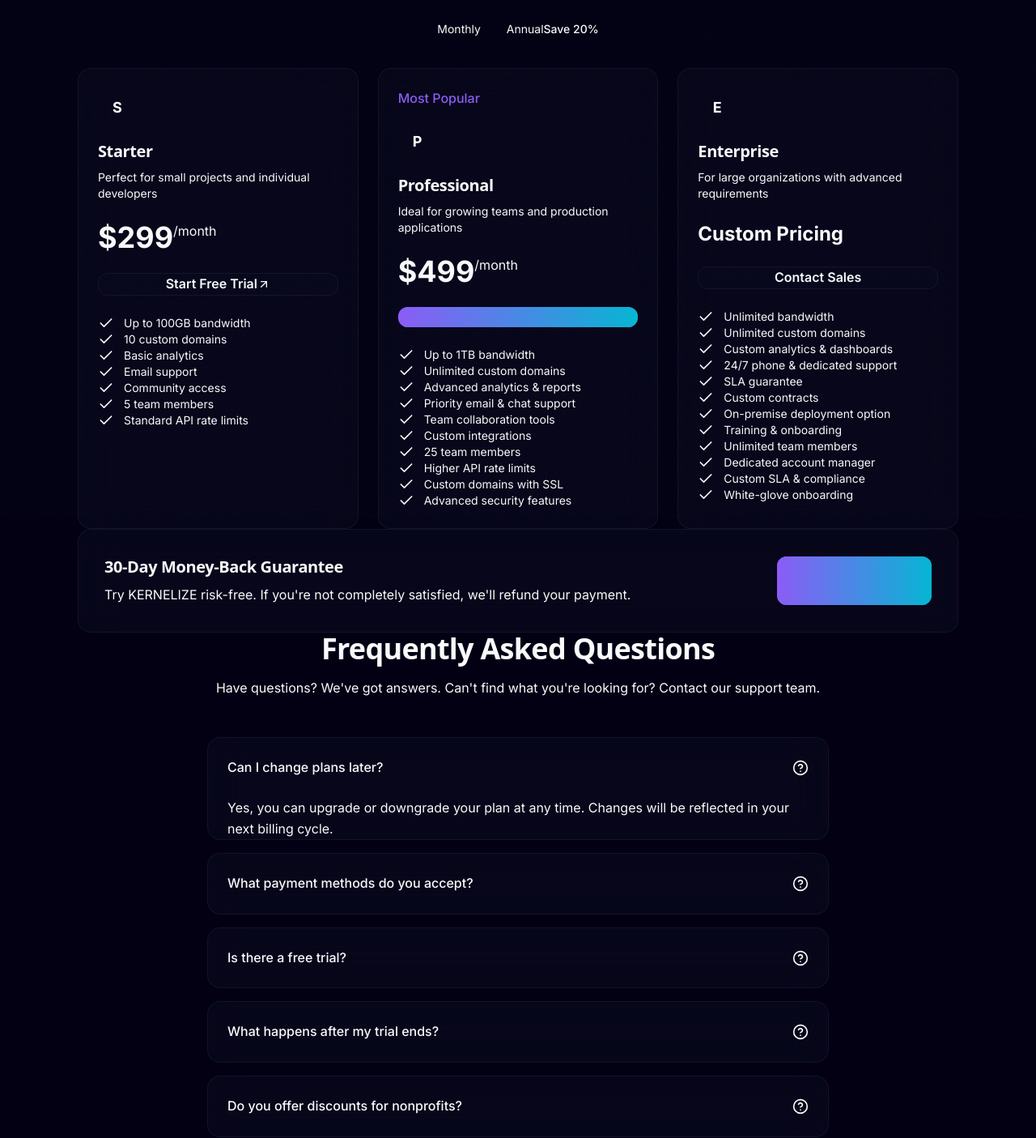
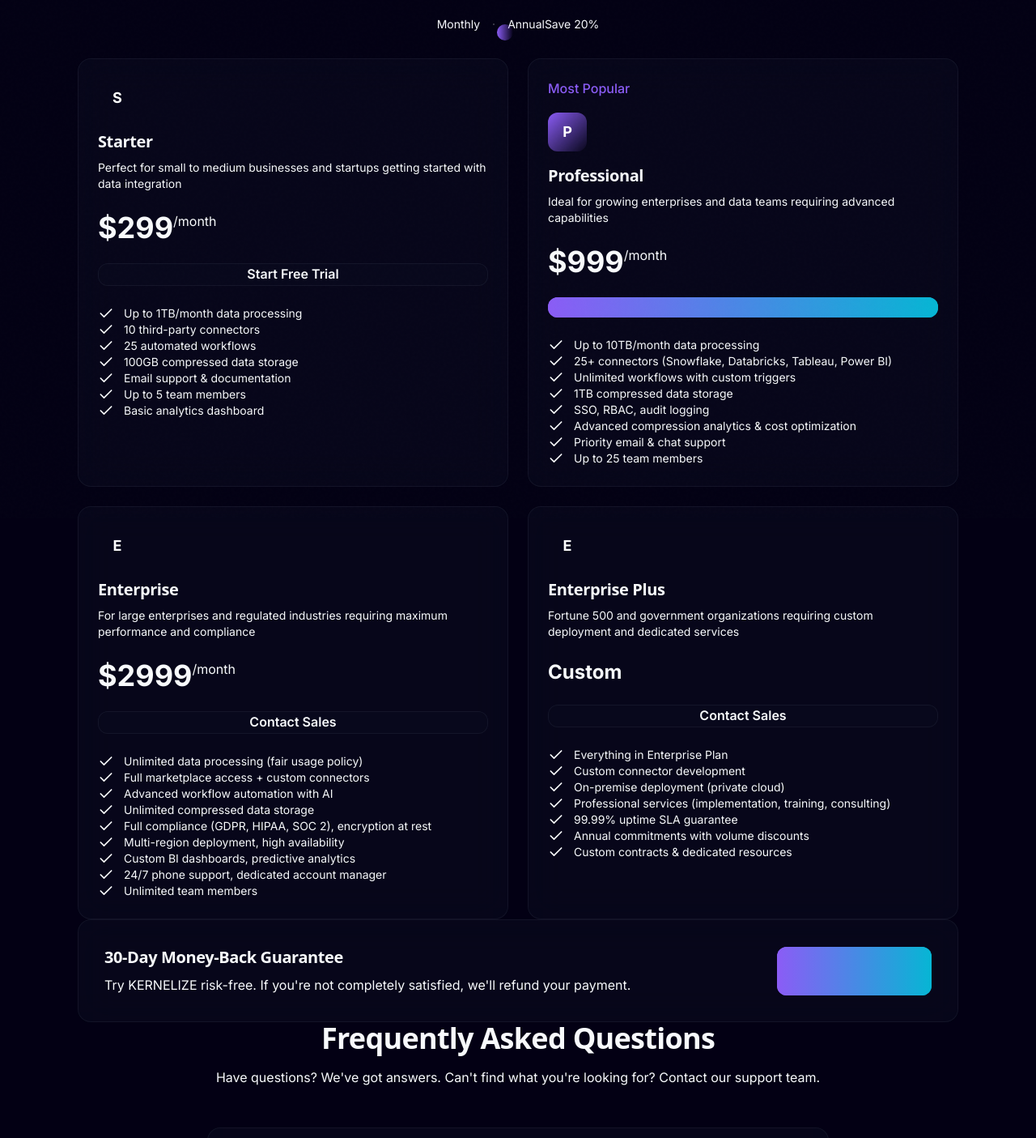
Before and after one commit to jitenkr2030/kernelize-platform, a Next.js app in the folder landing-page/: page /pricing in a window 1280 px wide. Shown: the part 160-1565 px from the top of the page at 81% size. Built offline with nearby package versions, Linux system fonts and the light colour scheme.

Commit message:
fix: update pricing page and make auth forms compact

```diff
--- a/landing-page/app/pricing/page.tsx
+++ b/landing-page/app/pricing/page.tsx
@@ -17,7 +17,7 @@
 
 import { useState } from 'react'
 import { motion } from 'framer-motion'
-import { Check, HelpCircle, ArrowUpRight } from 'lucide-react'
+import { Check, HelpCircle } from 'lucide-react'
 import { Card } from '@/components/ui/Card'
 import { Button } from '@/components/ui/Button'
 import Link from 'next/link'
@@ -26,58 +26,70 @@ const pricingPlans = [
   {
     name: 'Starter',
     price: 299,
-    description: 'Perfect for small projects and individual developers',
-    gradient: 'from-slate-500 to-slate-600',
+    description: 'Perfect for small to medium businesses and startups getting started with data integration',
+    gradient: 'from-emerald-500 to-teal-600',
     features: [
-      'Up to 100GB bandwidth',
-      '10 custom domains',
-      'Basic analytics',
-      'Email support',
-      'Community access',
-      '5 team members',
-      'Standard API rate limits',
+      'Up to 1TB/month data processing',
+      '10 third-party connectors',
+      '25 automated workflows',
+      '100GB compressed data storage',
+      'Email support & documentation',
+      'Up to 5 team members',
+      'Basic analytics dashboard',
     ],
     cta: 'Start Free Trial',
     popular: false,
   },
   {
     name: 'Professional',
-    price: 499,
-    description: 'Ideal for growing teams and production applications',
-    gradient: 'from-blue-500 to-indigo-600',
+    price: 999,
+    description: 'Ideal for growing enterprises and data teams requiring advanced capabilities',
+    gradient: 'from-primary to-purple-500',
     features: [
-      'Up to 1TB bandwidth',
-      'Unlimited custom domains',
-      'Advanced analytics & reports',
+      'Up to 10TB/month data processing',
+      '25+ connectors (Snowflake, Databricks, Tableau, Power BI)',
+      'Unlimited workflows with custom triggers',
+      '1TB compressed data storage',
+      'SSO, RBAC, audit logging',
+      'Advanced compression analytics & cost optimization',
       'Priority email & chat support',
-      'Team collaboration tools',
-      'Custom integrations',
-      '25 team members',
-      'Higher API rate limits',
-      'Custom domains with SSL',
-      'Advanced security features',
+      'Up to 25 team members',
     ],
-    cta: 'Get Started',
+    cta: 'Start Free Trial',
     popular: true,
   },
   {
     name: 'Enterprise',
+    price: 2999,
+    description: 'For large enterprises and regulated industries requiring maximum performance and compliance',
+    gradient: 'from-amber-500 to-orange-500',
+    features: [
+      'Unlimited data processing (fair usage policy)',
+      'Full marketplace access + custom connectors',
+      'Advanced workflow automation with AI',
+      'Unlimited compressed data storage',
+      'Full compliance (GDPR, HIPAA, SOC 2), encryption at rest',
+      'Multi-region deployment, high availability',
+      'Custom BI dashboards, predictive analytics',
+      '24/7 phone support, dedicated account manager',
+      'Unlimited team members',
+    ],
+    cta: 'Contact Sales',
+    popular: false,
+  },
+  {
+    name: 'Enterprise Plus',
     price: null,
-    description: 'For large organizations with advanced requirements',
-    gradient: 'from-purple-500 to-violet-600',
+    description: 'Fortune 500 and government organizations requiring custom deployment and dedicated services',
+    gradient: 'from-red-500 to-rose-600',
     features: [
-      'Unlimited bandwidth',
-      'Unlimited custom domains',
-      'Custom analytics & dashboards',
-      '24/7 phone & dedicated support',
-      'SLA guarantee',
-      'Custom contracts',
-      'On-premise deployment option',
-      'Training & onboarding',
-      'Unlimited team members',
-      'Dedicated account manager',
-      'Custom SLA & compliance',
-      'White-glove onboarding',
+      'Everything in Enterprise Plan',
+      'Custom connector development',
+      'On-premise deployment (private cloud)',
+      'Professional services (implementation, training, consulting)',
+      '99.99% uptime SLA guarantee',
+      'Annual commitments with volume discounts',
+      'Custom contracts & dedicated resources',
     ],
     cta: 'Contact Sales',
     popular: false,
@@ -86,28 +98,28 @@ const pricingPlans = [
 
 const faqs = [
   {
-    question: 'Can I change plans later?',
-    answer: 'Yes, you can upgrade or downgrade your plan at any time. Changes will be reflected in your next billing cycle.',
+    question: 'What payment methods do you accept?',
+    answer: 'We accept all major credit cards (Visa, MasterCard, American Express), PayPal, and wire transfers for Enterprise plans. Annual contracts can be paid via invoice with net-30 terms.',
   },
   {
-    question: 'What payment methods do you accept?',
-    answer: 'We accept all major credit cards (Visa, MasterCard, American Express), PayPal, and wire transfers for annual Enterprise plans.',
+    question: 'Is there a free trial available?',
+    answer: 'Yes! All paid plans come with a comprehensive 30-day free trial with full access to all features. No credit card required to start. Experience the full power of KERNELIZE before committing.',
   },
   {
-    question: 'Is there a free trial?',
-    answer: 'Yes! All paid plans come with a 30-day free trial. No credit card required to start.',
+    question: 'What happens when I exceed my plan limits?',
+    answer: 'We provide overage protection with flexible scaling. For usage beyond plan limits, you can upgrade your plan at any time or utilize our usage-based pricing model: $0.05/GB for data compression, $0.02/GB for transformations, and $0.10/GB-month for additional storage.',
   },
   {
-    question: 'What happens after my trial ends?',
-    answer: 'You\'ll be prompted to choose a plan. If you don\'t select one, your account will be paused but your data will be preserved for 30 days.',
+    question: 'Can I switch plans as my needs evolve?',
+    answer: 'Absolutely. You can upgrade or downgrade your plan at any time. Upgrades take effect immediately with prorated billing. Downgrades apply at the end of your current billing cycle. Our team is here to help you find the optimal plan for your needs.',
   },
   {
-    question: 'Do you offer discounts for nonprofits?',
-    answer: 'Yes, we offer 50% off for qualified nonprofit organizations. Contact our sales team to learn more.',
+    question: 'Do you offer on-premise deployment?',
+    answer: 'Yes, our Enterprise Plus plan includes on-premise deployment options for organizations that require data to remain on their own infrastructure. Contact our sales team for more information.',
   },
   {
-    question: 'What\'s included in the Enterprise plan?',
-    answer: 'Enterprise plans include dedicated infrastructure, custom SLAs, compliance certifications (SOC 2, HIPAA), and white-glove onboarding. Contact sales for a custom quote.',
+    question: 'What support options are included?',
+    answer: 'Starter plans include email support and documentation. Professional plans add priority email and chat support. Enterprise plans include 24/7 phone support with a dedicated account manager. Enterprise Plus includes all of the above plus dedicated professional services.',
   },
 ]
 
@@ -143,17 +155,17 @@ export default function PricingPage() {
               </span>
               <button
                 onClick={() => setBillingCycle(billingCycle === 'monthly' ? 'annual' : 'monthly')}
-                className="relative w-14 h-8 bg-slate-700 rounded-full transition-colors duration-300 focus:outline-none focus:ring-2 focus:ring-primary focus:ring-offset-2 focus:ring-offset-background"
+                className="relative w-14 h-7 bg-white/10 border border-white/20 rounded-full transition-colors hover:border-primary/50"
               >
                 <motion.div
-                  className="absolute top-1 w-6 h-6 bg-white rounded-full shadow-lg"
-                  animate={{ left: billingCycle === 'monthly' ? '0.5rem' : 'calc(100% - 1.5rem)' }}
-                  transition={{ type: 'spring', stiffness: 500, damping: 30 }}
+                  className="absolute top-1 w-5 h-5 rounded-full bg-gradient-to-r from-primary to-purple-500"
+                  animate={{ x: billingCycle === 'monthly' ? 4 : 25 }}
+                  transition={{ duration: 0.2 }}
                 />
               </button>
               <span className={`text-sm ${billingCycle === 'annual' ? 'text-text-primary' : 'text-text-secondary'}`}>
                 Annual
-                <span className="ml-2 text-xs text-green-500 font-medium">
+                <span className="ml-2 px-2 py-0.5 text-xs bg-green-500/20 text-green-400 rounded-full">
                   Save 20%
                 </span>
               </span>
@@ -165,26 +177,35 @@ export default function PricingPage() {
       {/* Pricing Cards */}
       <section className="py-8 pb-16">
         <div className="container-custom">
-          <div className="grid grid-cols-1 md:grid-cols-3 gap-6 max-w-6xl mx-auto">
+          <div className="grid grid-cols-1 md:grid-cols-2 xl:grid-cols-4 gap-6 max-w-7xl mx-auto">
             {pricingPlans.map((plan, index) => (
               <motion.div
                 key={plan.name}
                 initial={{ opacity: 0, y: 20 }}
                 animate={{ opacity: 1, y: 0 }}
                 transition={{ duration: 0.5, delay: index * 0.1 }}
-                className={plan.popular ? 'md:-mt-4 md:mb-4' : ''}
+                className={plan.popular ? 'xl:-mt-6' : ''}
               >
                 <Card
                   variant={plan.popular ? 'default' : 'bordered'}
-                  hover={!plan.popular}
-                  className={`h-full p-6 ${plan.popular ? 'ring-2 ring-primary' : ''}`}
+                  className={`h-full p-6 relative overflow-hidden ${
+                    plan.popular ? 'border-2 border-primary shadow-xl shadow-primary/20' : ''
+                  }`}
                 >
+                  {/* Popular glow */}
+                  {plan.popular && (
+                    <div className="absolute inset-0 bg-gradient-to-br from-primary/5 via-transparent to-accent/5" />
+                  )}
+                  {/* Top gradient bar */}
+                  <div className={`absolute top-0 left-0 right-0 h-1 bg-gradient-to-r ${plan.gradient}`} />
+
+                  <div className="relative z-10">
                     {plan.popular && (
                       <div className="text-xs font-medium text-primary bg-primary/10 px-3 py-1 rounded-full inline-block mb-4">
                         Most Popular
                       </div>
                     )}
-                  <div className={`w-12 h-12 rounded-lg bg-gradient-to-br ${plan.gradient} flex items-center justify-center mb-4`}>
+                    <div className={`w-12 h-12 rounded-xl bg-gradient-to-br ${plan.gradient} flex items-center justify-center mb-4 ${plan.popular ? 'shadow-lg' : ''}`}>
                       <span className="text-white font-bold text-lg">
                         {plan.name.charAt(0)}
                       </span>
@@ -203,16 +224,16 @@ export default function PricingPage() {
                           <span className="text-4xl font-bold text-text-primary">
                             ${billingCycle === 'annual' ? Math.round(plan.price * 0.8) : plan.price}
                           </span>
-                        <span className="text-text-secondary ml-1">/month</span>
+                          <span className="text-text-secondary ml-2">/month</span>
                         </div>
                       ) : (
                         <div className="text-2xl font-bold text-text-primary">
-                        Custom Pricing
+                          Custom
                         </div>
                       )}
                       {billingCycle === 'annual' && plan.price !== null && (
                         <p className="text-sm text-text-secondary mt-1">
-                        ${Math.round(plan.price * 0.8 * 12)} billed annually
+                          Billed ${Math.round(plan.price * 0.8 * 12)}/year
                         </p>
                       )}
                     </div>
@@ -224,12 +245,9 @@ export default function PricingPage() {
                     >
                       <Button
                         variant={plan.popular ? 'primary' : 'secondary'}
-                      className="w-full"
+                        className="w-full py-3"
                       >
                         {plan.cta}
-                      {plan.price !== null && (
-                        <ArrowUpRight className="w-4 h-4 ml-2" />
-                      )}
                       </Button>
                     </Link>
 
@@ -244,6 +262,7 @@ export default function PricingPage() {
                         </li>
                       ))}
                     </ul>
+                  </div>
                 </Card>
               </motion.div>
             ))}
@@ -327,7 +346,7 @@ export default function PricingPage() {
       </section>
 
       {/* Contact CTA */}
-      <section className="py-16">
+      <section className="py-16 pb-24">
         <div className="container-custom">
           <Card variant="default" className="p-8 md:p-12 text-center relative overflow-hidden">
             <div className="absolute inset-0 bg-gradient-to-br from-primary/10 via-accent/5 to-transparent" />
```
Also changed, not shown: landing-page/app/login/page.tsx (+27 -65 lines), landing-page/app/signup/page.tsx (+34 -102 lines), 1 other file (tests, documents, lock files or other folders). Lines whose indentation alone changed are shown as unchanged.
